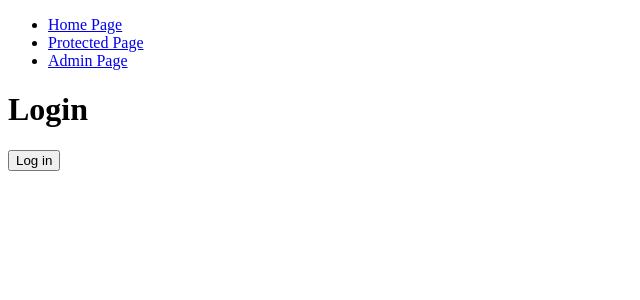
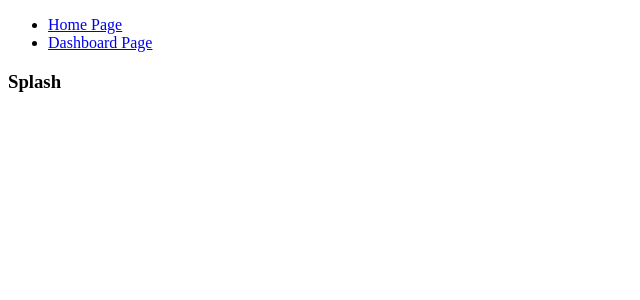
Before and after one commit to rusticpenguin/patient-tracker, a React app in the folder client/: page / in a window 1280 px wide. Before the commit this address led to /login. Shown: the top 300 px of the page, without its empty margins (0-640 px from the left). Built offline with nearby package versions, Linux system fonts and the light colour scheme; the HTML template or start-up script is replaced by a standard one.

Commit message:
feat(logout): adds a logout system

```diff
--- a/client/src/App.tsx
+++ b/client/src/App.tsx
@@ -1,32 +1,26 @@
 import React, { ReactElement } from "react";
-import { Link, Route, BrowserRouter as Router, Switch, Redirect } from "react-router-dom";
+import { Route, BrowserRouter as Router, Switch, Redirect } from "react-router-dom";
 import UserService from "./Services/UserService";
-import AdminService from "./Services/AdminService";
 import { AdminGuard } from "./Components/Guards/AdminGuard";
 import { LoginGuard } from "./Components/Guards/LoginGuard";
 import { Error } from "./Views/Error";
-import { Login } from "./Views/Login";
+import Login from "./Views/Login";
 import { Splash } from "./Views/Splash";
 import { Dashboard } from "./Views/Dashboard";
 import { Admin } from "./Views/Admin";
+import { Nav } from "./Components/Common/Nav/Nav";
 
 export function App(): ReactElement {
   const userService = UserService.getInstance();
-  const adminService = AdminService.getInstance();
 
   return (
     <Router>
       <div>
-        <ul>
-          <li><Link to="/">Home Page</Link></li>
-          <li><Link to="/dashboard">Protected Page</Link></li>
-          { adminService.isAdmin && userService.isAuthenticated && <li><Link to="/admin">Admin Page</Link></li> }
-
-        </ul>
+        <Nav />
 
         <Switch>
           <Route exact path="/">
-            { userService.isAuthenticated ?
+            { userService.IsAuthenticated() ?
               <Redirect to="/dashboard" /> :
               <Splash />
             }
--- /dev/null
+++ b/client/src/Components/Common/Logout.tsx
@@ -0,0 +1,26 @@
+import React, { ReactElement } from "react";
+import { RouteComponentProps, withRouter } from "react-router-dom";
+import UserService from "../../Services/UserService";
+
+const Logout = (props: RouteComponentProps): ReactElement => {
+  const [
+    redirectToReferrer,
+    setRedirectToReferrer
+  ] = React.useState(false)
+
+  const logout = () => UserService.getInstance().signout(() => {
+    setRedirectToReferrer(true);
+    console.log(UserService.getInstance().IsAuthenticated());
+  })
+
+  if (redirectToReferrer === true) {
+    props.history.push('/');
+    setRedirectToReferrer(false);
+  }
+
+  return (
+    <button onClick={logout}>Log out</button>
+  );
+}
+
+export default withRouter(Logout);
--- /dev/null
+++ b/client/src/Components/Common/Nav/Nav.tsx
@@ -0,0 +1,36 @@
+import React, { ReactElement, useEffect, useState } from "react";
+import { Link } from "react-router-dom";
+import AdminService from "../../../Services/AdminService";
+import UserService from "../../../Services/UserService";
+import Logout from "../Logout";
+
+export function Nav(): ReactElement {
+  const userService = UserService.getInstance();
+  const adminService = AdminService.getInstance();
+
+  const [authenticated, setAuthenticated] = useState(false);
+  const [admin, setAdmin] = useState(false);
+
+  useEffect(() => {
+    const userSubscription = userService.isAuthenticated.subscribe(setAuthenticated);
+    const adminSubscription = adminService.isAdmin.subscribe(setAdmin);
+
+    return () => {
+      userSubscription.unsubscribe();
+      adminSubscription.unsubscribe();
+    }
+  }, [userService, adminService]);
+
+  return (
+    <nav>
+      <ul>
+        <li><Link to="/">Home Page</Link></li>
+        <li><Link to="/dashboard">Dashboard Page</Link></li>
+        { admin && authenticated &&
+            <li><Link to="/admin">Admin Page</Link></li> }
+
+        { authenticated && <li><Logout /></li>}
+      </ul>
+    </nav>
+  )
+}
--- a/client/src/Views/Login.tsx
+++ b/client/src/Views/Login.tsx
@@ -1,12 +1,12 @@
 import React, { ReactElement } from "react";
-import { Redirect, useLocation } from "react-router-dom";
+import { RouteComponentProps, useLocation, withRouter } from "react-router-dom";
 import UserService from "../Services/UserService";
 
 type LocationState = {
   from: Location;
 };
 
-export const Login = (): ReactElement => {
+const Login = (props: RouteComponentProps): ReactElement => {
   const [
     redirectToReferrer,
     setRedirectToReferrer
@@ -19,7 +19,7 @@ export const Login = (): ReactElement => {
   })
 
   if (redirectToReferrer === true) {
-    return <Redirect to={ state?.from || '/' } />
+    props.history.push(state?.from || '/');
   }
 
   return (
@@ -29,3 +29,5 @@ export const Login = (): ReactElement => {
   </div>
   );
 }
+
+export default withRouter(Login);
```
